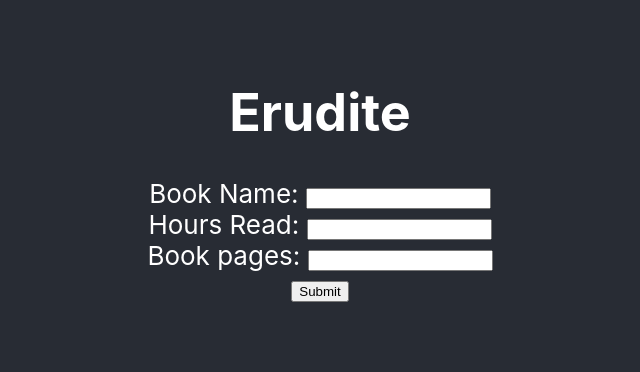
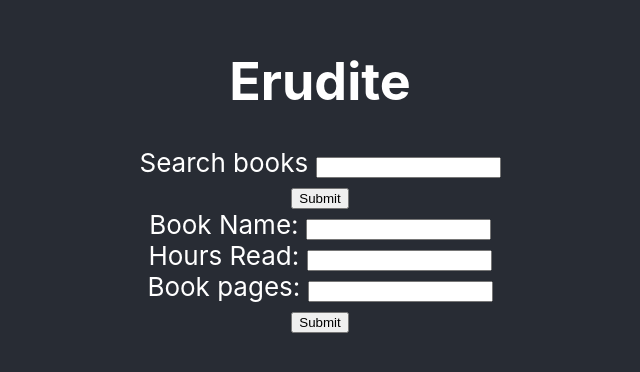
Before and after one commit to shaktilucifer/Erudite, a React (Create React App) app in the folder client/: page / in a window 1280 px wide. Shown: the part 226-598 px from the top of the page, without its empty margins (320-960 px from the left). Built offline with nearby package versions, Linux system fonts and the light colour scheme.

Commit message:
style book search bar

```diff
--- a/client/src/App.js
+++ b/client/src/App.js
@@ -1,6 +1,7 @@
 import logo from "./logo.svg";
 import "./App.css";
 import InputForm from './InputForm';
+import BookSearchBar from "./BookSearchBar";
 function App() {
   return (
     <>
@@ -10,6 +11,7 @@ function App() {
       <div className="App">
         <header className="App-header">
           <h1>Erudite</h1>
+          <BookSearchBar />
           <InputForm />
         </header>
       </div>
--- /dev/null
+++ b/client/src/BookSearchBar.css
@@ -0,0 +1,3 @@
+.formRow {
+  display: flex;
+}
--- a/client/src/BookSearchBar.jsx
+++ b/client/src/BookSearchBar.jsx
@@ -2,7 +2,7 @@ import { useEffect } from "react";
 
 export default function BookSearchBar() {
   useEffect(() => {
-    console.log("init");
+
   });
   return (
     <>
```
